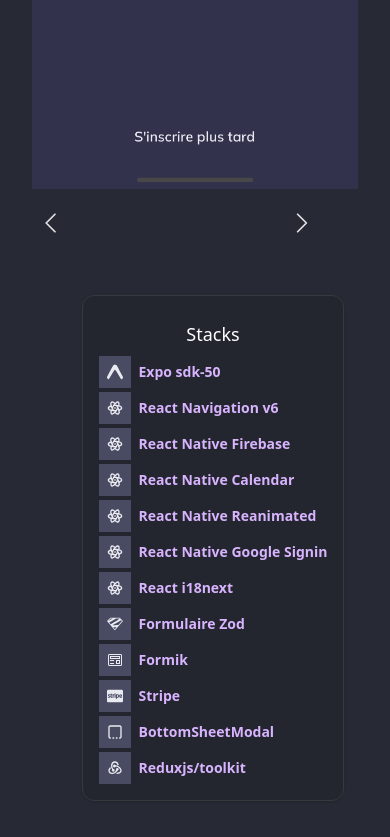
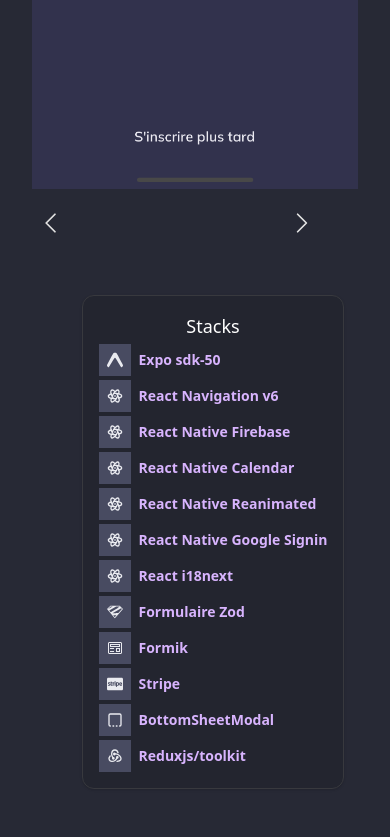
Before and after one commit to Mlmdrifa/Myportfolio, a Next.js app: page /smart-menu in a window 390 px wide. Shown: the part 725-1562 px from the top of the page. Built offline with nearby package versions, Linux system fonts and the light colour scheme; a web font is replaced by a local one.

Commit message:
update responsive in pages

```diff
--- a/app/(screens)/beauty-service/page.tsx
+++ b/app/(screens)/beauty-service/page.tsx
@@ -60,7 +60,7 @@
             <div className="flex-[2] w-full flex flex-col gap-4 pl-9 ">
               <Spacing size="sm" />
               <Card className="p-4 max-w-[300px] mx-auto md:mx-0">
-                <p className="text-lg text-muted-foreground text-white flex justify-center md:justify-start p-2">
+                <p className="text-lg text-muted-foreground text-white flex justify-center justify-start mb-1">
                   Stacks
                 </p>
 
--- a/app/(screens)/movoo/page.tsx
+++ b/app/(screens)/movoo/page.tsx
@@ -44,9 +44,10 @@
             <div className="flex-[2] w-full flex flex-col gap-4 pl-9 ">
               <Spacing size="sm" />
               <Card className="p-4 max-w-[300px] mx-auto md:mx-0">
-                <p className="text-lg text-muted-foreground text-white flex justify-center md:justify-start p-2">
+                <p className="text-lg text-muted-foreground text-white flex justify-center mb-1">
                   Stacks
                 </p>
+
                 <div className="flex flex-col gap-1  text-zinc-400">
                   {STACKS.map((stack, index) => (
                     <Stack key={index} {...stack} />
--- a/app/(screens)/smart-menu/page.tsx
+++ b/app/(screens)/smart-menu/page.tsx
@@ -51,7 +51,7 @@
             <div className="flex-[2] w-full flex flex-col gap-4 pl-9">
               <Spacing size="sm" />
               <Card className="p-4 max-w-[300px] mx-auto md:mx-0">
-                <p className="text-lg text-muted-foreground text-white flex justify-center md:justify-start p-2">
+                <p className="text-lg text-muted-foreground text-white flex justify-center justify-start mb-1">
                   Stacks
                 </p>
                 <div className="flex flex-col gap-1 text-purple-300">
```
